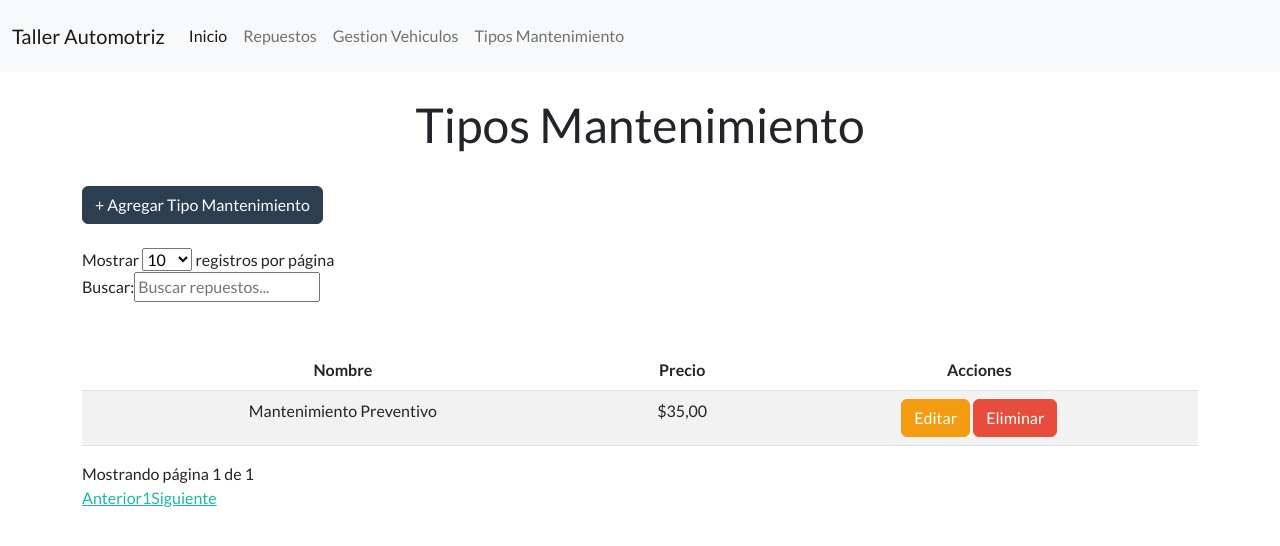
After one commit to ManuelHdz28/Proyecto-Taller_Automotriz, a Django app: page /tipos_mantenimiento/ in a window 1280 px wide. The commit adds this page. Shown: the top 546 px of the page. Run offline with Django 5.2, Linux system fonts and the light colour scheme; data comes from the database, SQL or seed files in the repository; both versions use the stored data as it was after the commit; some libraries are stand-ins or nearby versions.

```diff
--- a/Aplicaciones/Taller/models.py
+++ b/Aplicaciones/Taller/models.py
@@ -34,3 +34,11 @@ class FotoVehiculo(models.Model):
 
     def __str__(self):
         return f"Foto de {self.vehiculo}"
+
+class TipoMantenimiento(models.Model):
+    id_mantenimiento = models.AutoField(primary_key=True)  # ~ Campo de clave primaria autoincremental
+    nombre_mantenimiento = models.CharField(max_length=100, unique=True)  # * Nombre del tipo de mantenimiento
+    precio_mantenimiento = models.DecimalField(max_digits=10, decimal_places=2)  # * Precio del mantenimiento
+
+    def __str__(self):
+        return self.nombre_mantenimiento  # ~ Devuelve el nombre del tipo de mantenimiento como representación en cadena
--- a/Aplicaciones/Taller/templates/plantilla.html
+++ b/Aplicaciones/Taller/templates/plantilla.html
@@ -66,7 +66,7 @@
           <a class="nav-link" href="{% url 'gestion_vehiculos' %}">Gestion Vehiculos</a>
         </li>
         <li class="nav-item">
-          <a class="nav-link disabled" aria-disabled="true">Disabled</a>
+          <a class="nav-link" href="{% url 'tipos_mantenimiento' %}">Tipos Mantenimiento</a>
         </li>
       </ul>
     </div>
--- /dev/null
+++ b/Aplicaciones/Taller/templates/tipos_mantenimiento.html
@@ -0,0 +1,90 @@
+{% extends 'plantilla.html' %} {% load static %}
+{% block title %}
+Repuestos
+{% endblock title %}
+
+{% block content %}
+    <div class="container">
+        <h1 class="text-center mt-4">Tipos Mantenimiento</h1>
+
+
+        <button type="button" class="btn btn-primary mt-4 mb-4" data-bs-toggle="modal" data-bs-target="#exampleModal">
+            + Agregar Tipo Mantenimiento
+        </button>
+
+        <br>
+        {% if tipos_mantenimiento %}
+        <div class="table-responsive" mt-4>
+            {% if tipos_mantenimiento %}
+            <table class="table table-striped table-hover text-center mt-5" id="tabla-repuestos">
+                <thead>
+                    <tr>
+                        <th>Nombre</th>
+                        <th>Precio</th>
+                        <th>Acciones</th>
+                    </tr>
+                </thead>
+                <tbody>
+                    {% for tipos in tipos_mantenimiento %}
+                    <tr>
+                        <td>{{ tipos.nombre_mantenimiento }}</td>
+                        <td>${{ tipos.precio_mantenimiento }}</td>
+                        <td>
+                            <a href="" class="btn btn-warning">Editar</a>
+
+                            <a href="Javascript:void(0)" class="btn btn-danger" onclick="eliminarTipoMantenimiento('{% url 'eliminar_tipo_mantenimiento' tipos.id_mantenimiento %}', 'tipos de mantenimiento')">Eliminar</a>
+                        </td>
+                    </tr>
+                    {% endfor %}
+                </tbody>
+            </table>
+            {% else %}
+            <div class="alert alert-info text-center mt-4" role="alert">
+                No hay tipos de mantenimiento disponibles en este momento.
+            </div>
+            {% endif %}
+
+
+    {% else %}
+        <div class="alert alert-warning text-center mt-4" role="alert">
+            No se encontraron tipos de mantenimiento.
+        </div>
+    {% endif %}
+
+
+<!-- Modal -->
+<div class="modal fade" id="exampleModal" tabindex="-1" aria-labelledby="exampleModalLabel" aria-hidden="true">
+  <div class="modal-dialog">
+    <div class="modal-content">
+      <div class="modal-header">
+        <h1 class="modal-title fs-5" id="exampleModalLabel">Agregar Tipo de Mantenimiento</h1>
+        <button type="button" class="btn-close" data-bs-dismiss="modal" aria-label="Close"></button>
+      </div>
+      <div class="modal-body">
+        <form method="post" action="{% url 'crear_tipo_mantenimiento' %}" id="formulario-repuesto">
+            {% csrf_token %}
+            <div class="mb-3">
+                <label for="nombre_mantenimiento" class="form-label">Nombre del Tipo de Mantenimiento</label>
+                <input type="text" class="form-control" id="nombre_mantenimiento" name="nombre_mantenimiento" placeholder="Ingrese el Nombre del Tipo de Mantenimiento" required>
+            </div>
+
+            <div class="mb-3">
+                <label for="precio_mantenimiento" class="form-label">Precio $</label>
+                <input type="number" placeholder="0" class="form-control" id="precio_mantenimiento" name="precio_mantenimiento" required>
+            </div>
+
+
+            <div class="modal-footer">
+                <button type="button" class="btn btn-secondary" data-bs-dismiss="modal">Cancelar</button>
+                <button type="submit" class="btn btn-primary">Agregar Tipo de Mantenimiento</button>
+            </div>
+
+        </form>
+      </div>
+    </div>
+  </div>
+</div>
+<script src="{% static 'js/tabla.js' %}"></script>
+<script src="{% static 'js/validate.js' %}"></script>
+
+{% endblock content %}
--- a/Aplicaciones/Taller/urls.py
+++ b/Aplicaciones/Taller/urls.py
@@ -16,4 +16,10 @@ urlpatterns = [
     path('vehiculo/<int:id>/', views.detalle_vehiculo, name='detalle_vehiculo'), # * Mapea la URL 'vehiculo/<id>/' a la vista detalle_vehiculo
     path('eliminar_vehiculo/<int:id>/', views.eliminar_vehiculo, name='eliminar_vehiculo'),  # * Mapea la URL 'eliminar_vehiculo/<id>/' a la vista eliminar_vehiculo
     path('editar_vehiculo/<int:id>/', views.editar_vehiculo, name='editar_vehiculo'),  # * Mapea la URL 'editar_vehiculo/<id>/' a la vista editar_vehiculo
+
+    #^ seccion de tipos de mantenimiento
+    path('tipos_mantenimiento/', views.tipos_mantenimiento, name="tipos_mantenimiento"),  # * Mapea la URL 'tipos_mantenimiento/' a la vista tipos_mantenimiento
+    path('crear_tipo_mantenimiento/', views.crear_tipo_mantenimiento, name="crear_tipo_mantenimiento"),  # * Mapea la URL 'crear_tipo_mantenimiento/' a la vista crear_tipo_mantenimiento
+    path('eliminar_tipo_mantenimiento/<int:id_mantenimiento>/', views.eliminar_tipo_mantenimiento, name="eliminar_tipo_mantenimiento"),  # * Mapea la URL 'eliminar_tipo_mantenimiento/<id_tipo_mantenimiento>/' a la vista eliminar_tipo_mantenimiento
+
 ]
--- a/Aplicaciones/Taller/views.py
+++ b/Aplicaciones/Taller/views.py
@@ -3,6 +3,7 @@ from django.shortcuts import render
 from .models import Repuesto
 from .models import Vehiculo  # * Importa el modelo Vehiculo para la gestión de vehículos
 from .models import FotoVehiculo  # * Importa el modelo FotoVehiculo para manejar las fotos de los vehículos
+from .models import TipoMantenimiento  # * Importa el modelo TipoMantenimiento para manejar los tipos de mantenimiento
 from django.shortcuts import redirect
 from django.contrib import messages
 from django.shortcuts import render, get_object_or_404
@@ -155,3 +156,36 @@ def editar_vehiculo(request, id):
         return redirect('detalle_vehiculo', id=vehiculo.id)
 
     return render(request, 'editar_vehiculo.html', {'vehiculo': vehiculo})
+
+def tipos_mantenimiento(request):
+
+    tipos_mantenimiento = TipoMantenimiento.objects.all()  # * Recibe todos los tipos de mantenimiento de la base de datos
+    """
+     * Render the type of maintenance page.
+    """
+    return render(request, 'tipos_mantenimiento.html', {'tipos_mantenimiento': tipos_mantenimiento})  # * Renderiza la plantilla 'tipos_mantenimiento.html'
+
+def crear_tipo_mantenimiento(request):
+    if request.method == 'POST':
+        nombre = request.POST.get('nombre_mantenimiento')
+        precio = request.POST.get('precio_mantenimiento')
+
+        TipoMantenimiento.objects.create(
+            nombre_mantenimiento=nombre,
+            precio_mantenimiento=precio
+        )
+
+        messages.success(request, 'Tipo de mantenimiento creado exitosamente.')  # * Mensaje de éxito al crear un tipo de mantenimiento
+
+        return redirect('tipos_mantenimiento')
+    else:
+        return render(request, 'tipos_mantenimiento.html')
+
+def eliminar_tipo_mantenimiento(request, id_mantenimiento):
+    try:
+        tipo_mantenimiento = TipoMantenimiento.objects.get(id_mantenimiento=id_mantenimiento)
+        tipo_mantenimiento.delete()
+        messages.success(request, '¡Tipo de mantenimiento eliminado correctamente!')  # * Mensaje de éxito al eliminar un tipo de mantenimiento
+        return redirect('tipos_mantenimiento')
+    except TipoMantenimiento.DoesNotExist:
+        return render(request, 'error.html', {'message': 'Tipo de mantenimiento no encontrado.'})  # * Manejo de error si el tipo de mantenimiento no existe
--- a/automotriz/static/js/messages.js
+++ b/automotriz/static/js/messages.js
@@ -63,3 +63,36 @@ const eliminarFilaVehiculo = (url, nombreTabla) => {
     }
 });
 }
+
+const eliminarTipoMantenimiento = (url, nombreTabla) => {
+    iziToast.question({
+    timeout: 20000,
+    close: false,
+    overlay: true,
+    displayMode: 'once',
+    id: 'question',
+    zindex: 999,
+    title: 'CONFIRMACIÓN!',
+    message: 'Estas seguro de eliminar el registro de la tabla ' + nombreTabla + '?',
+    position: 'center',
+    buttons: [
+        ['<button><b>SI</b></button>', function (instance, toast) {
+
+            instance.hide({ transitionOut: 'fadeOut' }, toast, 'button');
+            window.location.href = url;
+
+        }, true],
+        ['<button>NO</button>', function (instance, toast) {
+
+            instance.hide({ transitionOut: 'fadeOut' }, toast, 'button');
+
+        }],
+    ],
+    onClosing: function(instance, toast, closedBy){
+        console.info('Closing | closedBy: ' + closedBy);
+    },
+    onClosed: function(instance, toast, closedBy){
+        console.info('Closed | closedBy: ' + closedBy);
+    }
+});
+}
```
Also changed, not shown: Aplicaciones/Taller/migrations/0001_initial.py, ProyectoHDP115.db, automotriz/static/js/validate.js (line endings or trailing spaces), media/fotos_vehiculos/1_5N1x02K.jpg (added), media/fotos_vehiculos/2_gXETFXd.jpg (added), media/fotos_vehiculos/3_y1tKaju.jpg (added), media/fotos_vehiculos/4_MOXiYnf.jpg (added).
